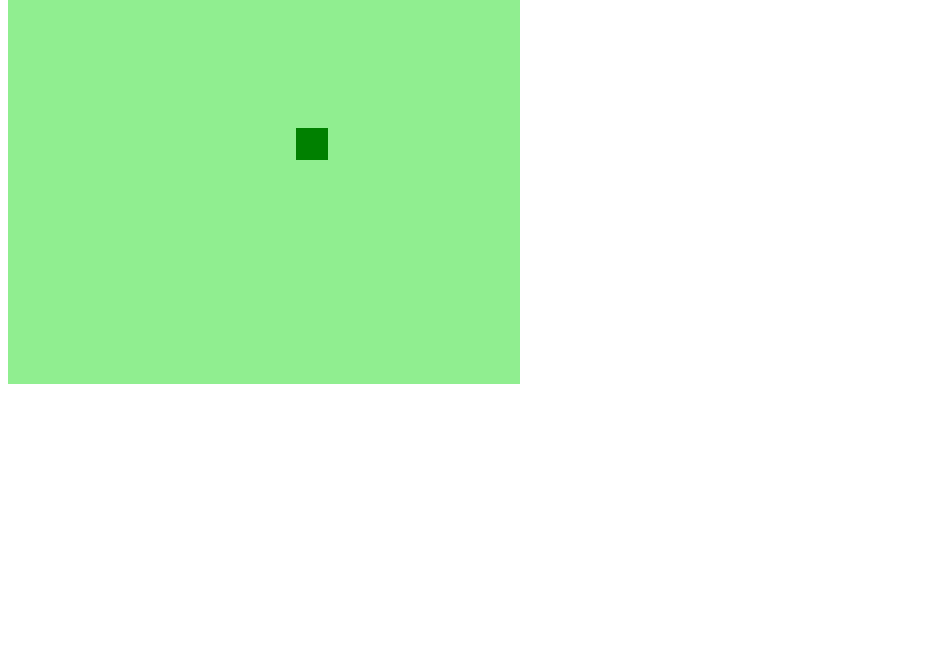
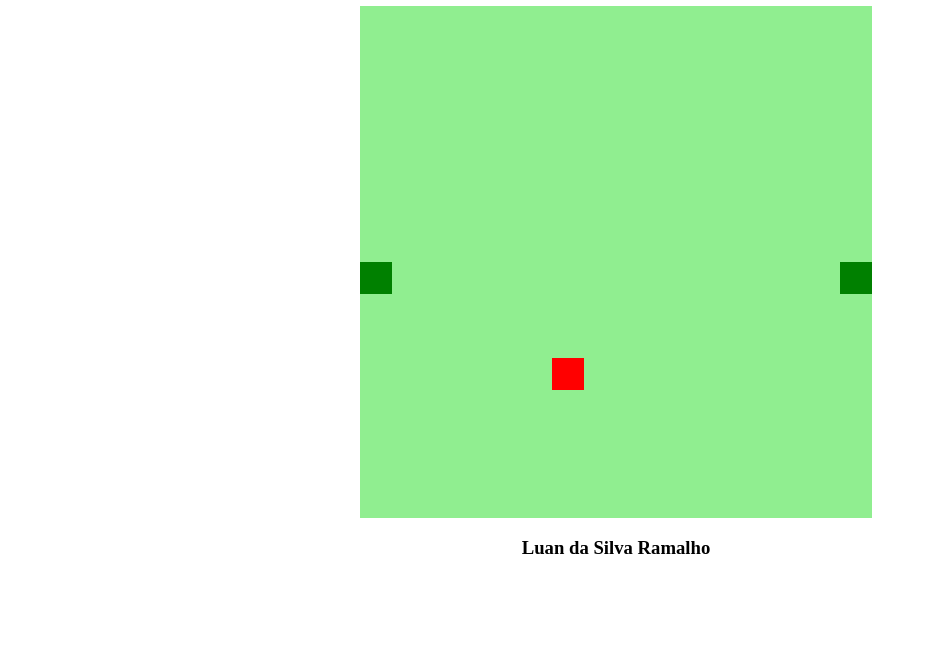
Before and after one commit to luanlsr/Jogo-da-Cobrinha, a plain HTML site: page views/index.html in a window 1280 px wide. Shown: the part 136-800 px from the top of the page, without its empty margins (0-927 px from the left). Drawn offline with Linux system fonts and the light colour scheme; files that its build step writes are made by us from their sources.

Commit message:
Projeto finalizado

```diff
--- a/css/style.css
+++ b/css/style.css
@@ -0,0 +1,11 @@
+body{
+    height: 95vh;
+    width: 95vw;
+    display: flex;
+    justify-content: center;
+    align-items: center;
+    flex-direction: column;
+}
+h1{
+    color: green;
+}
--- a/js/script.js
+++ b/js/script.js
@@ -7,6 +7,10 @@ snake[0] = {
     y: 8 * box
 }
 let direction = "right";
+let food = {
+    x: Math.floor(Math.random() * 15 + 1) * box,
+    y: Math.floor(Math.random() * 15 + 1) * box
+}
 
 function criarBG(){
     context.fillStyle = "lightgreen";
@@ -19,6 +23,12 @@ function criarCobrinha(){
         context.fillRect(snake[i].x, snake[i].y, box, box);
     }
 }
+function drawFood(){
+    context.fillStyle = "red";
+    context.fillRect(food.x, food.y, box, box);
+}
+
+
 document.addEventListener('keydown', update);
 
 
@@ -37,8 +47,16 @@ function iniciarJogo(){
     if(snake[0].y > 15 * box && direction == "down") snake[0].y = 0;
     if(snake[0].y < 0 && direction == "up") snake[0].y = 16 * box;
 
+    for(i = 1; i < snake.length; i++){
+        if(snake[0].x == snake[i].x && snake[0].y == snake[i].y){
+        clearInterval(jogo);
+        alert('Game Over :( - Aperte F5 para começar denovo... ');
+        }
+    }
+
     criarBG();
     criarCobrinha();
+    drawFood();
 
     let snakeX = snake[0].x;
     let snakeY = snake[0].y;
@@ -48,7 +66,13 @@ function iniciarJogo(){
     if(direction == "up") snakeY -= box;
     if(direction == "down") snakeY += box;
 
-    snake.pop();
+    if(snakeX != food.x || snakeY != food.y){
+        snake.pop();
+
+    }else{
+        food.x = Math.floor(Math.random() * 15 + 1) * box,
+        food.y = Math.floor(Math.random() * 15 + 1) * box
+    }
 
     let newHead = {
         x: snakeX,
@@ -56,6 +80,7 @@ function iniciarJogo(){
     }
 
     snake.unshift (newHead);
+    document.getElementById()
 
 }
-let jogo = setInterval(iniciarJogo, 100);
+let jogo = setInterval(iniciarJogo, 120);
--- a/views/index.html
+++ b/views/index.html
@@ -4,12 +4,15 @@
     <meta charset="UTF-8">
     <meta name="viewport" content="width=device-width, initial-scale=1.0">
     <meta http-equiv="X-UA-Compatible" content="ie=edge">
-    <link rel="stylesheet" href="style.css">
+    <link rel="stylesheet" href="/css/style.css">
     <link rel="stylecut icon" href="/img/cobrinha.png">
     <script defer src="/js/script.js"></script>
     <title>Jogo da Cobrinha</title>
 </head>
 <body>
+    <h1>Jogo da Cobrinha!</h1>
     <canvas id="snake" width="512" height="512"></canvas>
+
+    <h3>Luan da Silva Ramalho</h3>
 </body>
 </html>
```
